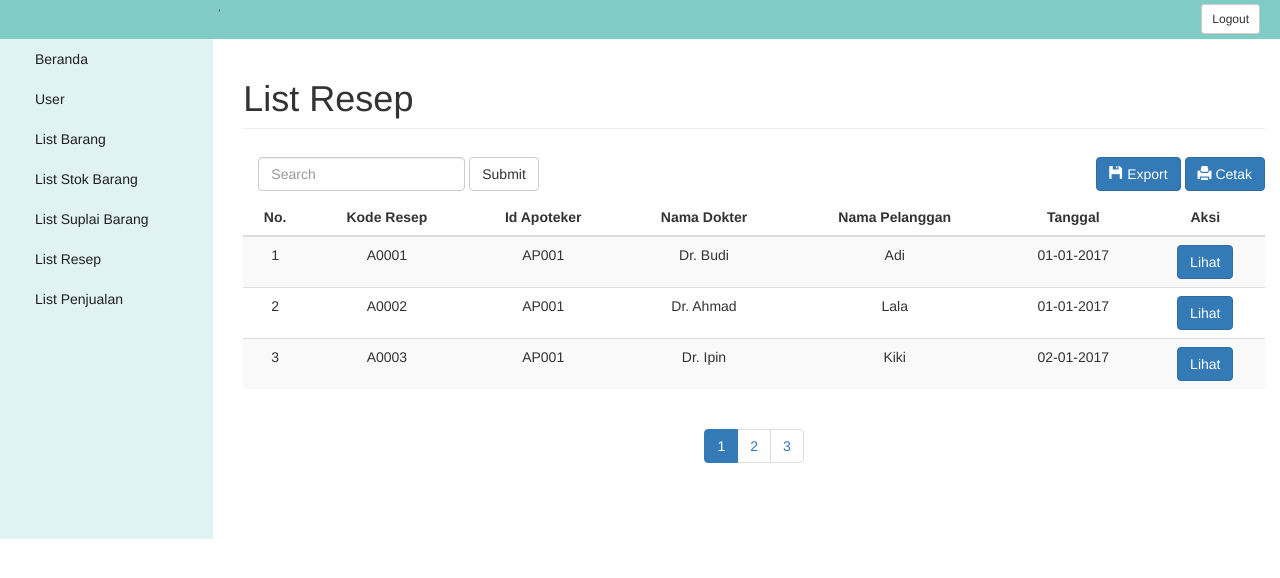
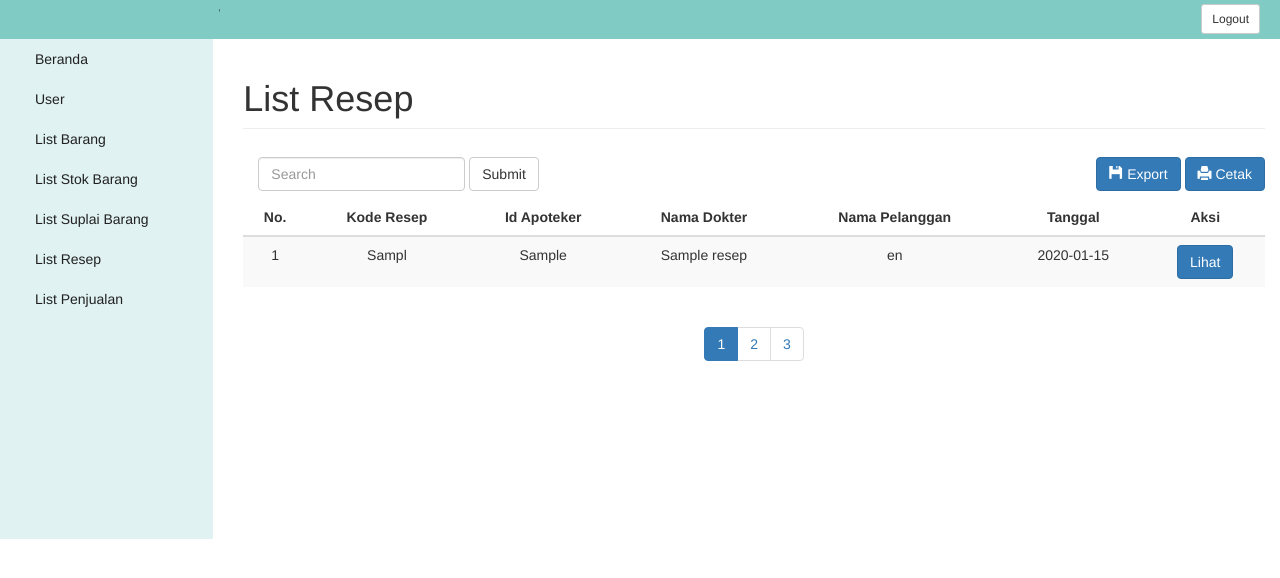
Before and after one commit to diotivano/SIATEK, a PHP site: page /listresep.php in a window 1280 px wide. Shown: the part 151-729 px from the top of the page. Run offline with PHP 8.4, Linux system fonts and the light colour scheme; data comes from the database, SQL or seed files in the repository; tables that the repository leaves empty hold one stand-in row (values such as "Sample post").

Commit message:
beranda admin, list barang admin, list resep admin, menambah table database

```diff
--- a/beranda.php
+++ b/beranda.php
@@ -1,8 +1,8 @@
 <?php
 include 'view/AdminUI.php';
 
-$brad = new BerandaAdmin();
+$adm = new BerandaAdmin();
 
-$brad->aksesBerandaAdmin();
+$adm->tampilBerandaAdmin();
 
  ?>
--- a/listresep.php
+++ b/listresep.php
@@ -1,8 +1,8 @@
 <?php
 include 'view/AdminUI.php';
 
-$brad = new ListResep();
+$lr = new ListResep();
 
-$brad->aksesListResep();
+$lr->tampilListResep();
 
  ?>
--- a/model/Resep.php
+++ b/model/Resep.php
@@ -0,0 +1,18 @@
+<?php
+
+include_once 'Model.php';
+class Resep extends Model
+{
+	public function aksesListResep()
+	{
+		$query = $this->db->prepare("SELECT * FROM resep");
+    		$query->execute();
+    		$data = $query->fetchAll();
+
+    		return $data;
+	}
+
+
+}
+
+ ?>
--- a/pages/listresep.php
+++ b/pages/listresep.php
@@ -25,13 +25,15 @@
                         </tr>
                     </thead>
                     <tbody>
+<?php $i=1;
+foreach ($list_resep as $lr){ ?>
                         <tr>
-                            <td>1</td>
-                            <td>A0001</td>
-                            <td>AP001</td>
-                            <td>Dr. Budi</td>
-                            <td>Adi</td>
-                            <td>01-01-2017</td>
+                            <td><?= $i ?></td>
+                            <td><?= $lr['kode_resep'] ?></td>
+                            <td><?= $lr['id_apoteker'] ?></td>
+                            <td><?= $lr['nama_dokter'] ?></td>
+                            <td><?= $lr['nama_pelanggan'] ?></td>
+                            <td><?= $lr['tanggal'] ?></td>
                             <td>
                                 <button type="button" class="btn btn-primary" data-toggle="modal" data-target="#modal1">Lihat</button>
 
@@ -77,28 +79,8 @@
                                 </div>
 
                             </td>
-                        <tr>
-                            <td>2</td>
-                            <td>A0002</td>
-                            <td>AP001</td>
-                            <td>Dr. Ahmad</td>
-                            <td>Lala</td>
-                            <td>01-01-2017</td>
-                            <td>
-                                <button type="button" class="btn btn-primary">Lihat</button>
-                            </td>
                         </tr>
-                        <tr>
-                            <td>3</td>
-                            <td>A0003</td>
-                            <td>AP001</td>
-                            <td>Dr. Ipin</td>
-                            <td>Kiki</td>
-                            <td>02-01-2017</td>
-                            <td>
-                                <button type="button" class="btn btn-primary">Lihat</button>
-                            </td>
-                        </tr>
+<?php $i++; }?>
                     </tbody>
                 </table>
 
--- a/template/admin/sidebar.php
+++ b/template/admin/sidebar.php
@@ -24,22 +24,22 @@
                     <a href="beranda.php">Beranda</a>
                 </li>
                 <li>
-                    <a href="user.html">User</a>
+                    <a href="template/admin/user.html">User</a>
                 </li>
                 <li>
                     <a href="listbarang.php">List Barang</a>
                 </li>
                 <li>
-                    <a href="stokadmin.html">List Stok Barang</a>
+                    <a href="template/admin/stokadmin.html">List Stok Barang</a>
                 </li>
                 <li>
-                    <a href="suplaiadmin.html">List Suplai Barang</a>
+                    <a href="template/admin/suplaiadmin.html">List Suplai Barang</a>
                 </li>
                 <li>
                     <a href="listresep.php">List Resep</a>
                 </li>
                 <li>
-                    <a href="penjualanadmin.html">List Penjualan</a>
+                    <a href="template/admin/penjualanadmin.html">List Penjualan</a>
                 </li>
             </ul>
 
--- a/view/AdminUI.php
+++ b/view/AdminUI.php
@@ -2,17 +2,25 @@
 
 require_once 'View.php';
 include 'model/Barang.php';
+include 'model/Resep.php';
 /**
 *
 */
 class BerandaAdmin extends ViewAdmin
 {
 
-	public function aksesBerandaAdmin()
+	public function tampilBerandaAdmin()
 	{
+		include_once 'model/User.php';
+
+		$adm = new User();
+
+		$user_admin = $adm->aksesUserAdmin();
+
 		include_once 'pages/berandaadmin.php';
 		$this->end();
 	}
+
 }
 
 class ListBarang extends ViewAdmin
@@ -35,11 +43,20 @@ class ListBarang extends ViewAdmin
 class ListResep extends ViewAdmin
 {
 
-	public function aksesListResep()
+	public function tampilListResep()
 	{
-		include 'pages/listresep.php';
+		include_once 'model/Resep.php';
+
+		$res = new Resep();
+		$barang = new Barang();
+
+		$list_resep = $res->aksesListResep();
+		$databarang = $barang->aksesListBarang();
+
+		include_once 'pages/listresep.php';
 		$this->end();
 	}
+
 }
 
  ?>
```
Also changed, not shown: controller/ListResepControl.php (deleted, +0 -23 lines), model/User.php (+18 -0 lines), pages/berandaadmin.php (+8 -6 lines), pages/listbarang.php (+45 -2 lines), user.php (added, +8 -0 lines).
